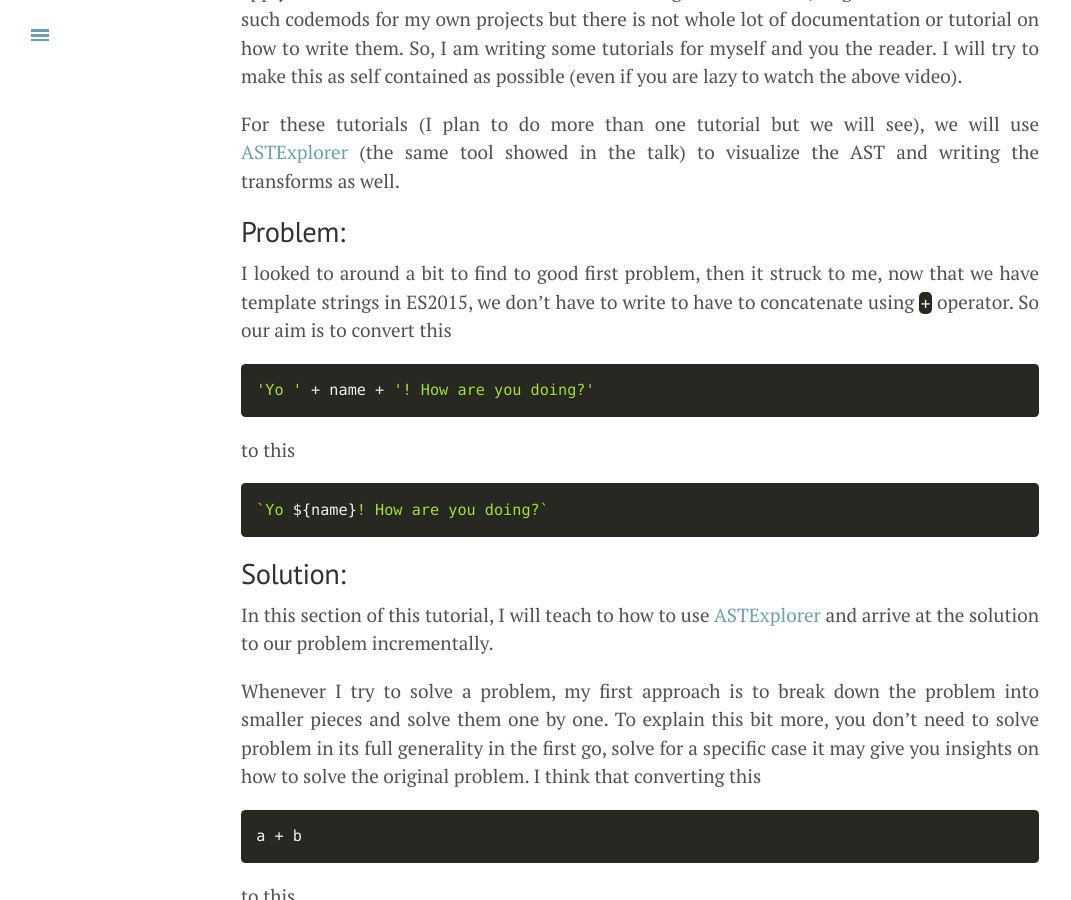
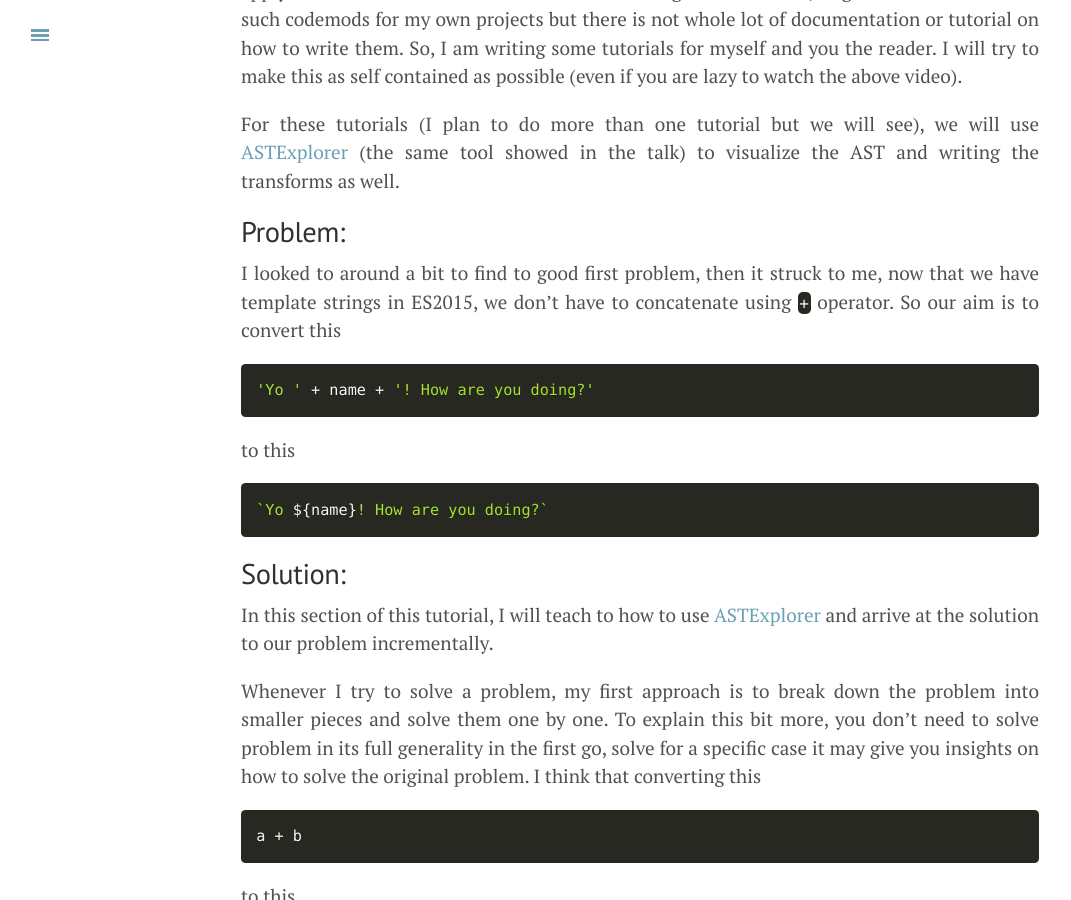
Before and after one commit to vramana/blog, a Jekyll site: the page built from _posts/2015-12-21-codemod-tutorial.md, in a window 1280 px wide and 900 px high, scrolled down 377 px. Shown: the whole window, without its empty margins (0-1071 px from the left). Built offline with Jekyll 4.4.1, drawn with Linux system fonts in a browser that asks for light colours.

Commit message:
Update 2015-12-21-codemod-tutorial.md

````diff
--- a/_posts/2015-12-21-codemod-tutorial.md
+++ b/_posts/2015-12-21-codemod-tutorial.md
@@ -12,7 +12,7 @@ For these tutorials (I plan to do more than one tutorial but we will see), we wi
 
 ## Problem:
 
-I looked to around a bit to find to good first problem, then it struck to me, now that we have template strings in ES2015, we don't have to write to have to concatenate using `+` operator. So our aim is to convert this
+I looked to around a bit to find to good first problem, then it struck to me, now that we have template strings in ES2015, we don't have to concatenate using `+` operator. So our aim is to convert this
 
 ```js
 'Yo ' + name + '! How are you doing?'
````
